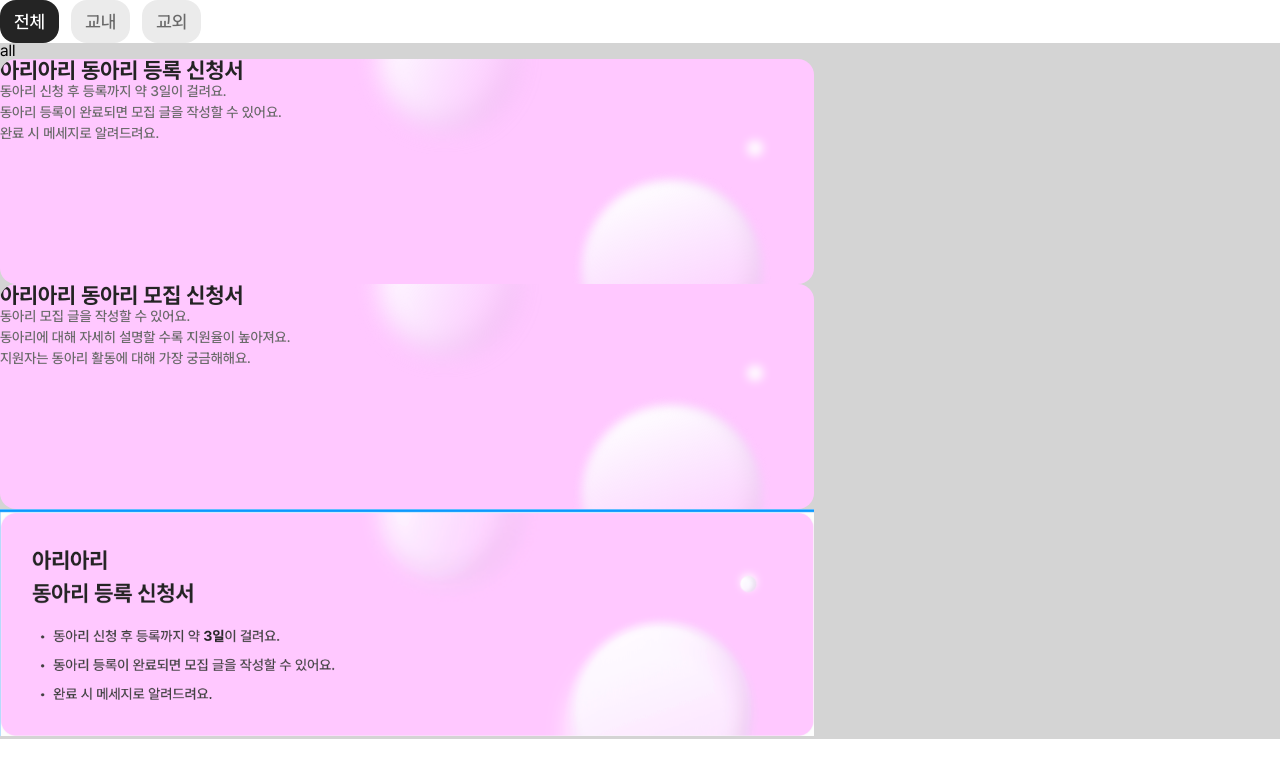
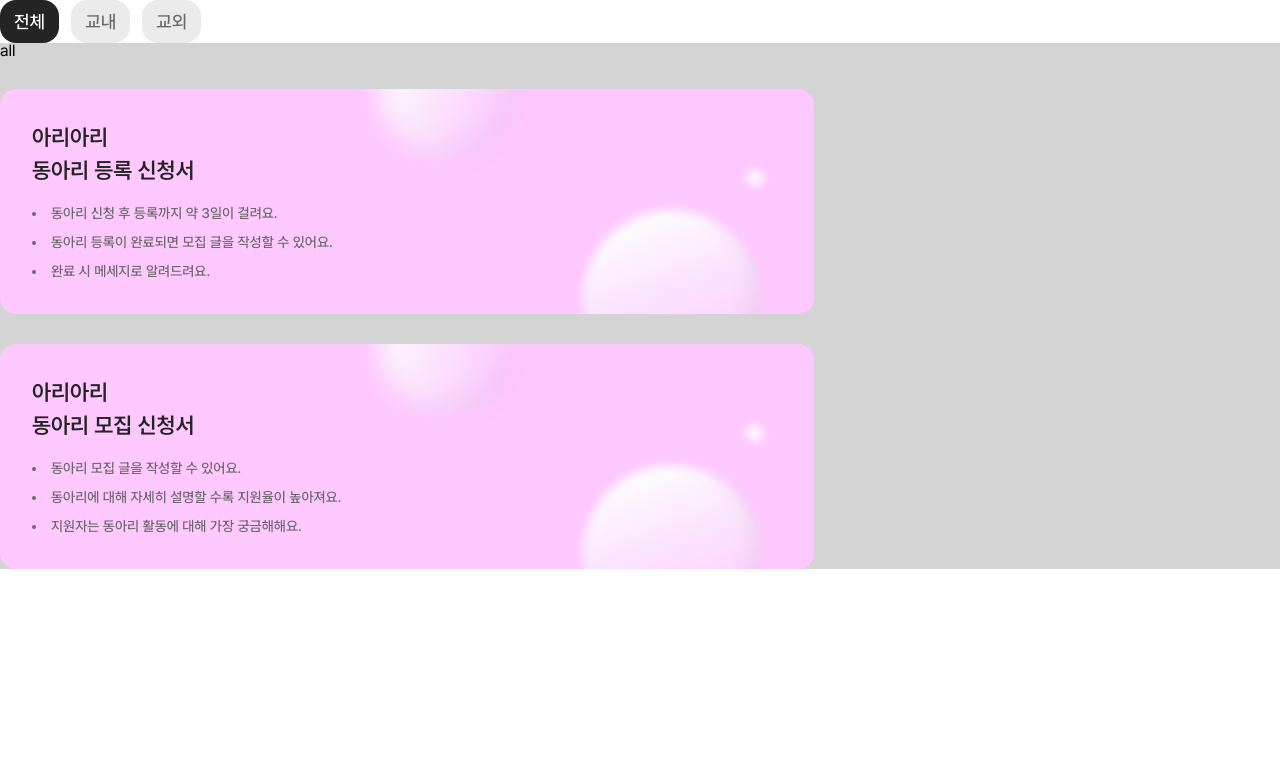
Before and after one commit to dong-ariari/frontend, a React (Vite) app: page /all in a window 1280 px wide. Shown: the top 778 px of the page. Built offline with nearby package versions, Linux system fonts and the light colour scheme.

Commit message:
feat: title styles

```diff
--- a/src/components/banner/banner.jsx
+++ b/src/components/banner/banner.jsx
@@ -14,7 +14,11 @@ export default function Banner({ data }) {
       <img src={c3}></img>
       <img src={c4}></img>
 
-      <S.Title>{title}</S.Title>
+      <S.Title>
+        아리아리
+        <br />
+        {title}
+      </S.Title>
       <S.List>
         {lists.map((item) => (
           <li key={item.id}>{item.text}</li>
--- a/src/components/banner/banner.styles.js
+++ b/src/components/banner/banner.styles.js
@@ -1,12 +1,13 @@
 import styled from "styled-components";
 
 export const Layer = styled.div`
-  width: 50.875rem;
-  height: 14.063rem;
+  width: 48.875rem;
+  height: 12.063rem;
   background-color: ${(props) => props.theme.color.purple._400};
   border-radius: 1rem;
   position: relative;
   overflow: hidden;
+  padding: 2rem 0 0 2rem;
   & > img {
     position: absolute;
     &: nth-child(1) {
@@ -30,16 +31,22 @@ export const Layer = styled.div`
 
 export const Title = styled.p`
   color: ${(props) => props.theme.color.grey._800};
-  ${(props) => props.theme.typo.fontWeight._700};
+  ${(props) => props.theme.typo.fontWeight._600};
   font-size: 1.375rem;
-  ling-height: 2.063rem;
+
   letter-spacing: 0%;
+  word-break: break-all;
+  line-height: 2.063rem;
 `;
 
 export const List = styled.ul`
+  margin-top: 1rem;
   display: flex;
   flex-direction: column;
   color: ${(props) => props.theme.color.grey._600};
   ${(props) => props.theme.typo.fontWeight._500};
   ${(props) => props.theme.typo.fontSize._7};
+  list-style-type: disc;
+  list-style: inside;
+  gap: 0.5rem;
 `;
--- a/src/datas/banner.js
+++ b/src/data/components/banner.js
@@ -1,5 +1,5 @@
 export const BANNER_DATA = {
-  title: "아리아리 동아리 등록 신청서",
+  title: `동아리 등록 신청서`,
   lists: [
     { id: 0, text: "동아리 신청 후 등록까지 약 3일이 걸려요." },
     { id: 1, text: "동아리 등록이 완료되면 모집 글을 작성할 수 있어요." },
@@ -8,7 +8,7 @@ export const BANNER_DATA = {
 };
 
 export const BANNER_DATA2 = {
-  title: "아리아리 동아리 모집 신청서",
+  title: "동아리 모집 신청서",
   lists: [
     { id: 0, text: "동아리 모집 글을 작성할 수 있어요." },
     { id: 1, text: "동아리에 대해 자세히 설명할 수록 지원율이 높아져요." },
--- a/src/pages/all.jsx
+++ b/src/pages/all.jsx
@@ -1,16 +1,11 @@
-import Badge from "../components/badge/badge";
 import Banner from "../components/banner/banner";
-import SideMenu from "../components/sideMenu/sideMenu";
-import SideMenuComponent from "../components/sideMenu/sideMenuComponent";
-import { BANNER_DATA, BANNER_DATA2 } from "../datas/banner";
-import banner from "../assets/dummy/image.png";
+import { BANNER_DATA, BANNER_DATA2 } from "../data/components/banner";
 const All = () => {
   return (
-    <div style={{ backgroundColor: "#d4d4d4" }}>
+    <div style={{ backgroundColor: "#d4d4d4", display: "flex",flexDirection: 'column', gap: "30px" }}>
       <div>all</div>
       <Banner data={BANNER_DATA} />
       <Banner data={BANNER_DATA2} />
-      <img style={{ width: "814px" }} src={banner} alt="" />
     </div>
   );
 };
```
Also changed, not shown: src/assets/dummy/image.png (deleted).
